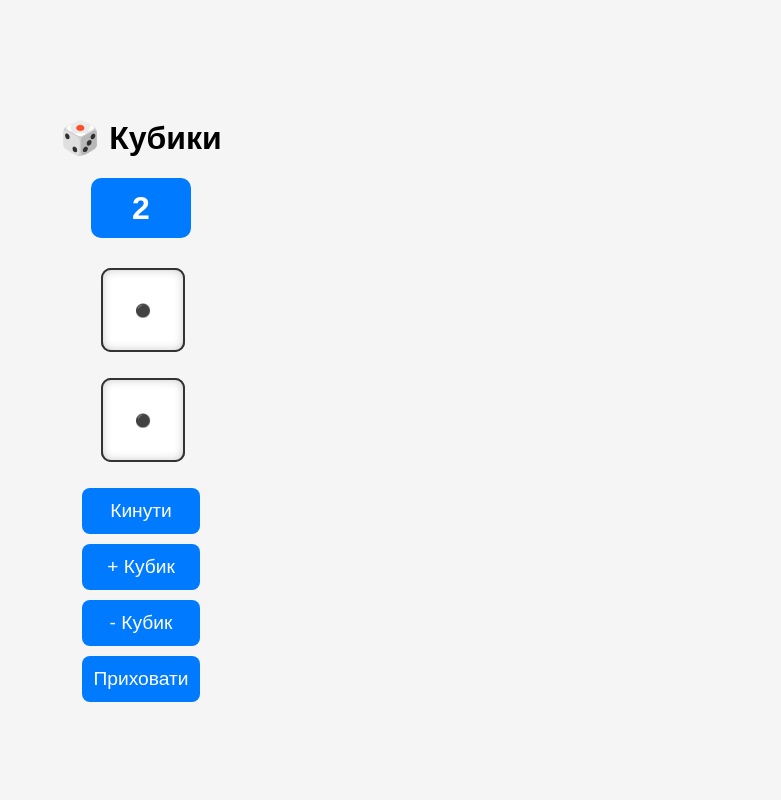
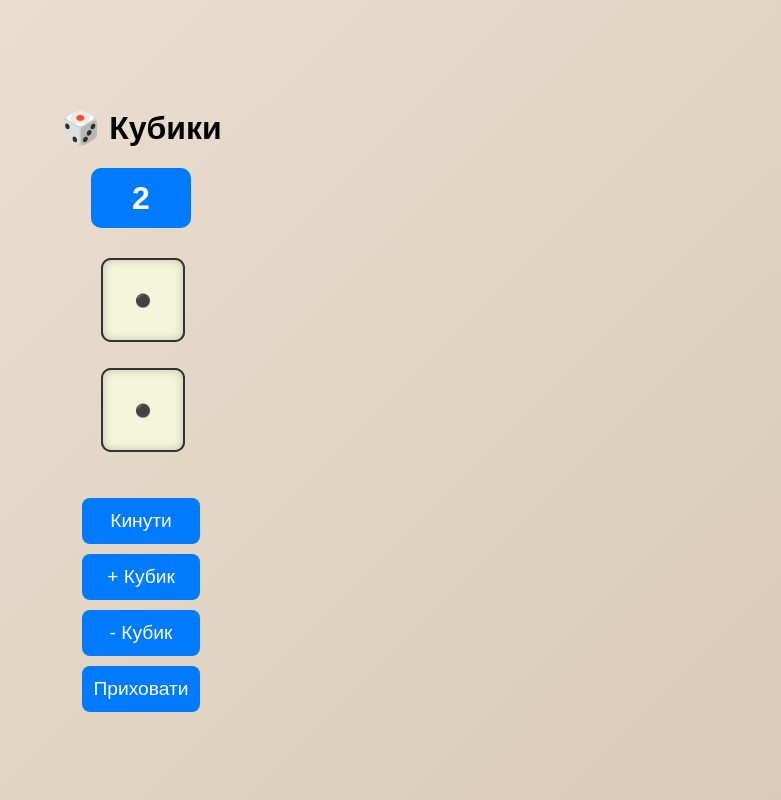
Before and after one commit to Stepan-Melnyk/Dice, a plain HTML site: page index.html in a window 1280 px wide. Both pictures are taken after a click on the button "Кинути". Shown: the whole page, without its empty margins (499-1280 px from the left). Drawn offline with Linux system fonts and the light colour scheme.

Commit message:
Оновлено CSS: фон градієнт, слонова кістка для кубиків, нові кольори кнопок, відступи

```diff
--- a/index.html
+++ b/index.html
@@ -2,7 +2,7 @@
 <html lang="uk">
 <head>
   <meta charset="UTF-8">
-  <meta name="viewport" content="width=device-width, initial-scale=1.0">
+  <meta name="viewport" content="width=device-width, initial-scale=1.0, maximum-scale=1.0, user-scalable=no">
   <title>3D Dice (реальні грані)</title>
   <link rel="stylesheet" href="style.css">
 </head>
--- a/script.js
+++ b/script.js
@@ -71,8 +71,12 @@ function renderDice() {
   if (bottomRow.children.length) diceContainer.appendChild(bottomRow);
 }
 
+let rollCount = 0;
+
 function rollDice() {
+    rollCount++; // кожен кидок збільшує лічильник
     let sum = 0;
+
     document.querySelectorAll(".dice").forEach(dice => {
       const value = Math.floor(Math.random() * 6) + 1;
       sum += value;
@@ -87,10 +91,13 @@ function rollDice() {
         case 6: x = 90; y = 0; break;
       }
 
-    dice.style.transform = `rotateX(${x + 360}deg) rotateY(${y + 360}deg)`;
+      const extraSpins = rollCount * 360; // додаткові оберти
+      dice.style.transform = `rotateX(${x + 360 + extraSpins}deg) rotateY(${y + 360 + extraSpins}deg)`;
     });
+
     sumBox.textContent = sum;
   }
+
 
 // Кнопки
 rollBtn.addEventListener("click", rollDice);
--- a/style.css
+++ b/style.css
@@ -1,23 +1,35 @@
+/* --- Загальний фон і стилі --- */
 body {
     margin: 0;
     font-family: Arial, sans-serif;
-    background: #f5f5f5;
     display: flex;
     justify-content: center;
     align-items: center;
     height: 100vh;
     flex-direction: column;
+
+    /* Гарний градієнтний фон */
+    background: linear-gradient(135deg, #f0e4d7, #d9cbb7);
 }
 
+/* --- Контейнер кубиків --- */
 .dice-container {
     display: flex;
     flex-direction: column; /* щоб рядки йшли вертикально */
     align-items: center;
     perspective: 1000px;
     gap: 10px;
-    margin-bottom: 20px;
+    margin-bottom: 30px; /* відступ від кнопок */
 }
 
+/* --- Ряд кубиків --- */
+.row {
+    display: flex;
+    justify-content: center;
+    gap: 10px;
+}
+
+/* --- Кубик --- */
 .dice {
     width: 80px;
     height: 80px;
@@ -27,11 +39,12 @@ body {
     transition: transform 1s ease-out;
 }
 
+/* --- Грані кубика --- */
 .face {
     position: absolute;
     width: 80px;
     height: 80px;
-    background: white;
+    background: #f5f5dc; /* слонова кістка */
     border: 2px solid #333;
     border-radius: 10px;
     display: flex;
@@ -48,6 +61,7 @@ body {
 .top    { transform: rotateX(90deg) translateZ(40px); }
 .bottom { transform: rotateX(-90deg) translateZ(40px); }
 
+/* --- Крапки на кубику --- */
 .pip-grid {
     display: grid;
     grid-template-columns: repeat(3, 1fr);
@@ -60,14 +74,18 @@ body {
     display: flex;
     justify-content: center;
     align-items: center;
+    color: #333; /* темні кружки на слоновій кістці */
 }
 
+/* --- Контролі --- */
 .controls {
     display: flex;
     flex-direction: column;
     gap: 10px;
+    margin-top: 10px; /* відступ від кубиків */
 }
 
+/* --- Кнопки --- */
 button {
     padding: 12px;
     font-size: 1.2rem;
@@ -76,12 +94,13 @@ body {
     background: #007bff;
     color: white;
     cursor: pointer;
+    transition: background 0.3s;
 }
-
 button:hover {
     background: #0056b3;
 }
 
+/* --- Сума кубиків --- */
 #sum-box {
     width: 100px;
     height: 60px;
@@ -95,8 +114,3 @@ body {
     align-items: center;
     margin-bottom: 20px;
 }
-  .row {
-    display: flex;
-    justify-content: center;
-    gap: 10px;
-  }
```
Lines whose indentation alone changed are shown as unchanged.
